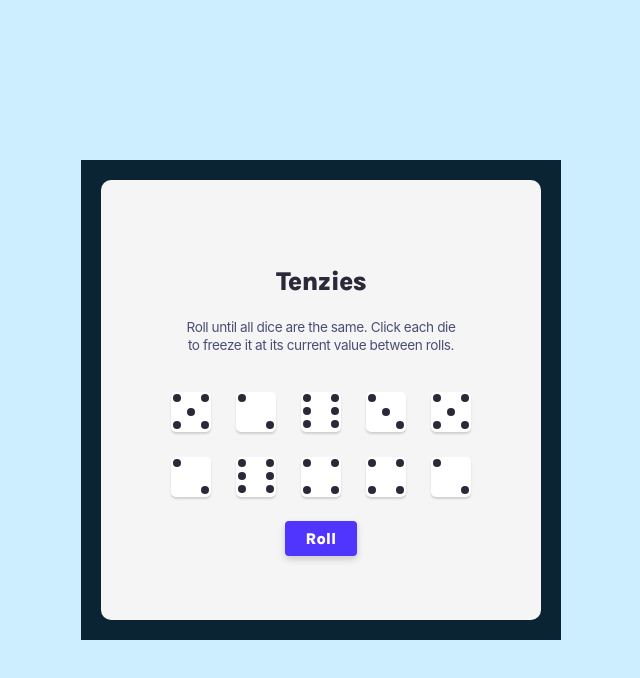
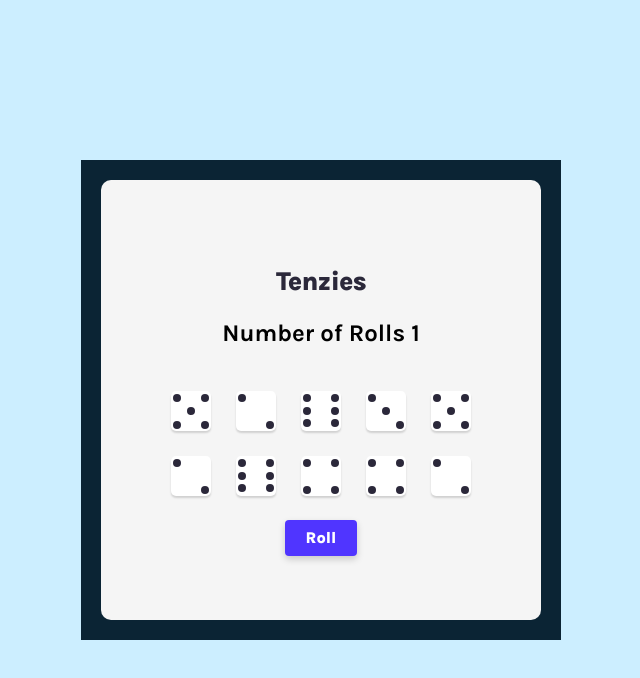
Before and after one commit to PablloZz/tenzies, a React (Vite) app: page / in a window 1280 px wide. Both pictures are taken after a click on the button "Roll". Shown: the top 678 px of the page, without its empty margins (319-959 px from the left). Built offline with nearby package versions, Linux system fonts and the light colour scheme; the HTML template or start-up script is replaced by a standard one.

Commit message:
ADD: rolls count

```diff
--- a/src/App.tsx
+++ b/src/App.tsx
@@ -13,6 +13,7 @@ type DieType = {
 export default function App() {
   const [dice, setDice] = useState(() => allNewDice())
   const [tenzies, setTenzies] = useState(false)
+  const [numberOfRolls, setNumberOfRolls] = useState(0)
 
   useEffect(() => {
     const dieValue = dice[0].value.length
@@ -50,6 +51,8 @@ export default function App() {
         return die.isHeld ? die : newDice[index]
       })
     )
+
+    setNumberOfRolls(prevNumber => prevNumber + 1)
   }
 
   function holdDice(id: string) {
@@ -80,10 +83,16 @@ export default function App() {
       <div>
         <article className="article">
           <h2>Tenzies</h2>
-          <p>
-            Roll until all dice are the same. Click each die to freeze it at its
-            current value between rolls.
-          </p>
+          {numberOfRolls > 0 ? (
+            <h1>Number of Rolls {numberOfRolls}</h1>
+          ) : (
+            <>
+              <p>
+                Roll until all dice are the same. Click each die to freeze it at
+                its current value between rolls.
+              </p>
+            </>
+          )}
         </article>
         <div className="container">{diceElements}</div>
         {tenzies ? (
```
